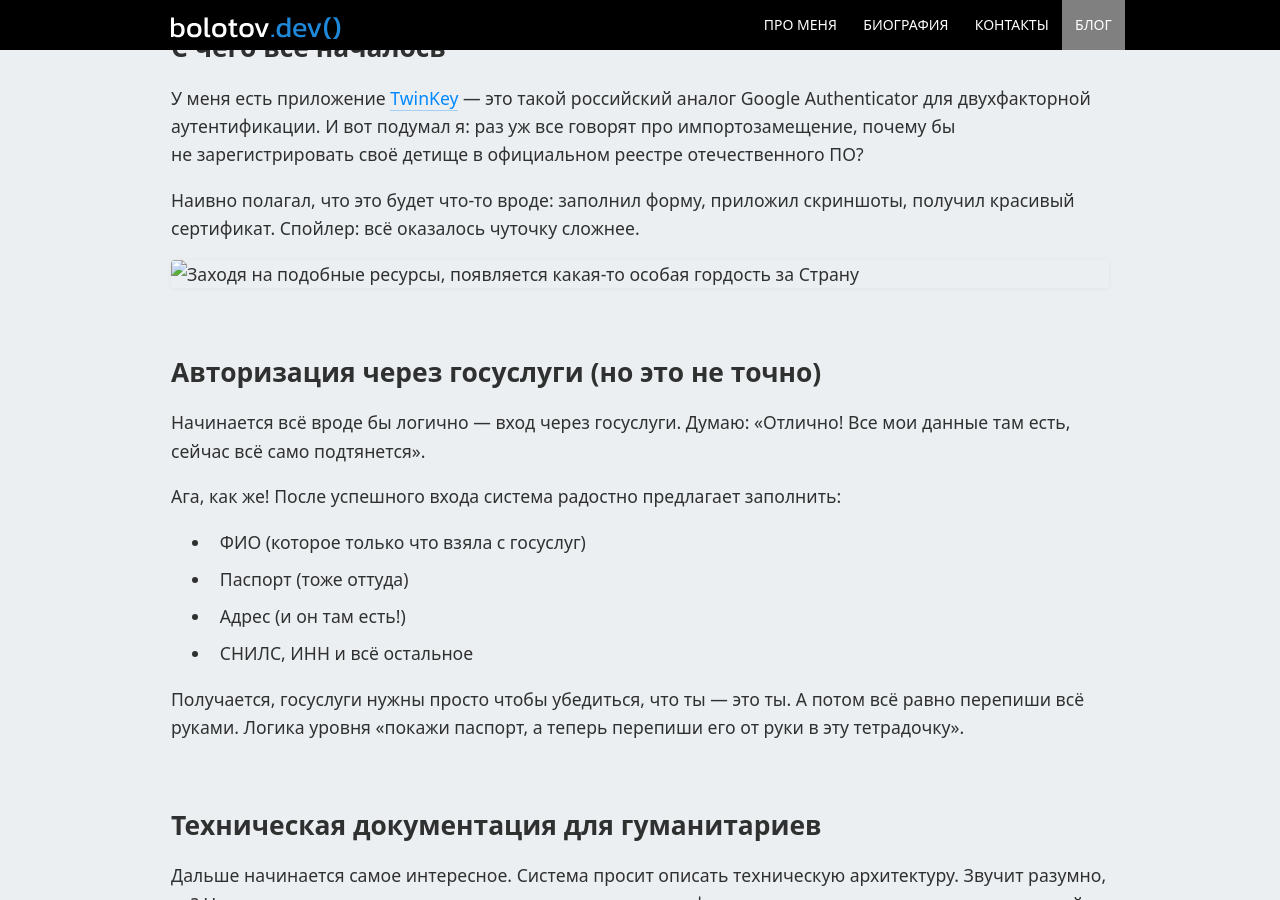
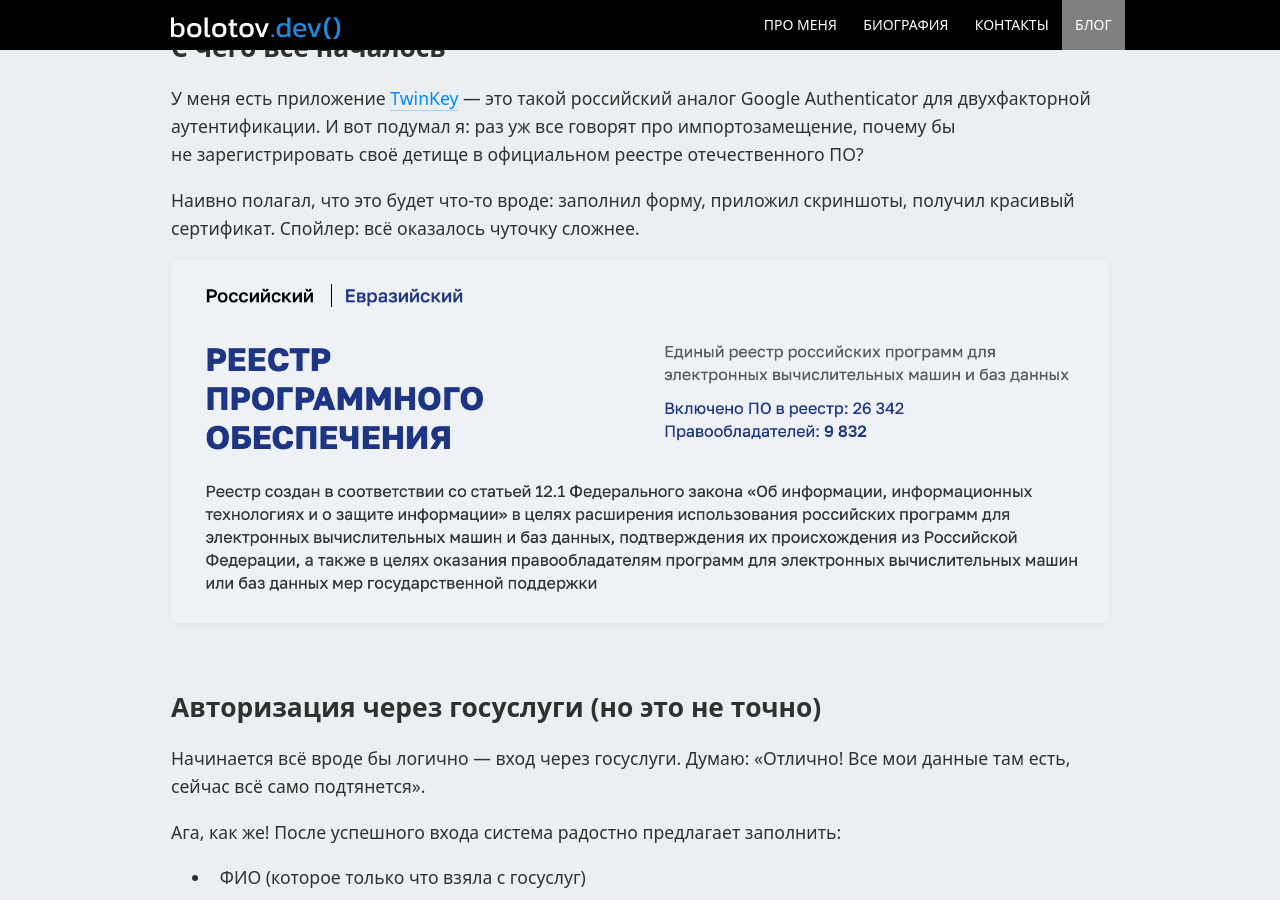
Before and after one commit to artembolotov/artembolotov.github.io, a Jekyll site: the page built from blog/_posts/2025-05-28-reestr-po.md, in a window 1280 px wide and 900 px high, scrolled down 300 px. Built offline with Jekyll 4.4.1, drawn with Linux system fonts in a browser that asks for light colours.

Commit message:
Fixed image

```diff
--- a/blog/_posts/2025-05-28-reestr-po.md
+++ b/blog/_posts/2025-05-28-reestr-po.md
@@ -11,7 +11,7 @@ draft: true
 
 Наивно полагал, что это будет что-то вроде: заполнил форму, приложил скриншоты, получил красивый сертификат. Спойлер: всё оказалось чуточку сложнее.
 
-![Заходя на подобные ресурсы, появляется какая-то особая гордость за Страну](/blog/img/2025-05-28/reestr-po/reestr.png)
+![Заходя на подобные ресурсы, появляется какая-то особая гордость за Страну](/blog/img/2025-05-28-reestr-po/reestr.png)
 
 ## Авторизация через госуслуги (но&nbsp;это не&nbsp;точно)
 
```
